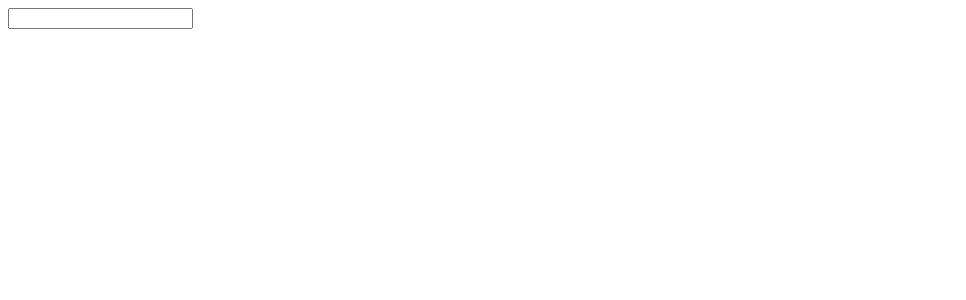
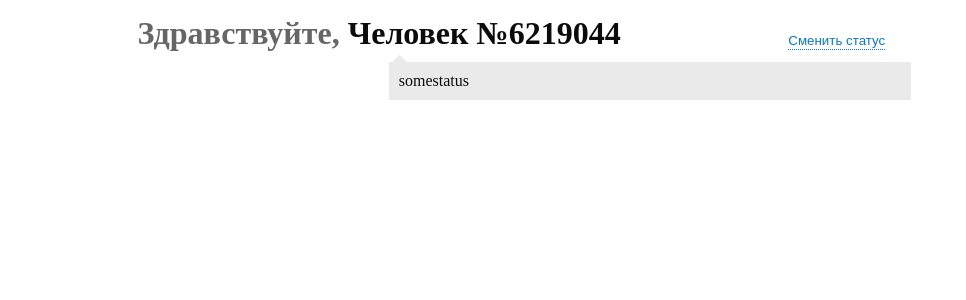
Before and after one commit to comeall09/au_test, a React (Create React App) app: page / in a window 1280 px wide. Shown: the top 300 px of the page, without its empty margins (0-966 px from the left). Built offline with nearby package versions, Linux system fonts and the light colour scheme.

Commit message:
added status bar styles

```diff
--- a/src/app/App.tsx
+++ b/src/app/App.tsx
@@ -1,17 +1,12 @@
-import { useIsValid } from "../shared/model/useIsValid";
-import { MyForm } from "../shared/ui/MyForm";
 import { StatusBar } from "../widgets/ui/StatusBar/StatusBar";
+import s from './app.module.scss'
 
 export const App = () => {
-
-  const isEmailValid = useIsValid('21ewdwq12', 'email')
-  console.log(isEmailValid);
-
-
   return (
-    <>
-      <StatusBar />
-      <MyForm value="" inputType="password" props/>
-    </>
+    <div className={s.mainPage}>
+      <div className={s.mainPageWrapper}>
+        <StatusBar status='somestatus'/>
+      </div>
+    </div>
   )
 }
--- /dev/null
+++ b/src/app/app.module.scss
@@ -0,0 +1,22 @@
+body {
+	font-size: 16px;
+	color: rgb(12, 12, 12);
+	margin: 0;
+	padding: 0;
+}
+
+h1, h2, h3, h4, h5, h6 {
+	margin: 0;
+	padding: 0;
+}
+
+.mainPage {
+	max-width: 1170px;
+	margin: 0 auto;
+
+	.mainPageWrapper {
+		max-width: 1005px;
+		padding: 15px;
+		margin: 0 auto;
+	}
+}
--- a/src/shared/ui/MyForm.tsx
+++ b/src/shared/ui/MyInput.tsx
@@ -1,4 +1,4 @@
-import s from './myForm.module.scss'
+import s from './myInput.module.scss'
 
 interface FormProps {
   value: string,
@@ -6,7 +6,7 @@ interface FormProps {
   props: {}
 }
 
-export const MyForm = ({ value, inputType, props }: FormProps) => {
+export const MyInput = ({ value, inputType, props }: FormProps) => {
   return (
     <div className={s.wrapper} >
       <input type={inputType} {...props} className={s.input} />
--- a/src/widgets/ui/StatusBar/StatusBar.tsx
+++ b/src/widgets/ui/StatusBar/StatusBar.tsx
@@ -1,6 +1,18 @@
-export const StatusBar = () => {
+import { StatusHeader } from '../StatusHeader/StatusHeader'
+import s from '../styles/statusBar.module.scss'
+
+type StatusProps = {
+  status: string
+}
+
+export const StatusBar = ({status }: StatusProps) => {
   return (
-    <>
-    </>
+    <div className={s.statusBar}>
+      <StatusHeader />
+      <div className={s.statusWrap}>
+        <button className={s.btn}>Сменить статус</button>
+        <div className={s.status}>{status}</div>
+      </div>
+    </div>
   )
 }
--- /dev/null
+++ b/src/widgets/ui/StatusHeader/StatusHeader.tsx
@@ -0,0 +1,13 @@
+import s from '../styles/statusBar.module.scss'
+
+export const StatusHeader = () => {
+
+	// random num in the range of 1000000-9999999
+	const personNum = Math.floor(Math.random() * (9999999 - 1000000)) + 1000000
+
+	return (
+		<header className={s.statusHeader}>
+        <h1><span>Здравствуйте, </span>Человек №{personNum}</h1>
+    </header>
+	)
+}
--- /dev/null
+++ b/src/widgets/ui/styles/statusBar.module.scss
@@ -0,0 +1,68 @@
+.statusHeader {
+	width: 100%;
+
+	h1 span {
+		color: #666;
+	}
+}
+
+.statusBar {
+	display: flex;
+	flex-wrap: wrap;
+	flex-direction: column;
+	gap: 10px;
+	position: relative;
+
+	.statusWrap {
+		width: 50%;
+		display: flex;
+		flex-direction: column;
+		margin: 0 auto;
+		position: relative;
+
+		.status {
+			width: 100%;
+			margin: 0 auto;
+			padding: 10px;
+			background-color: #EAEAEA;
+			position: relative;
+
+			&::before {
+				display: block;
+				content: '';
+				position: absolute;
+				width: 11px;
+				height: 11px;
+				left: 5px;
+				top: -5px;
+
+				background: #EAEAEA;
+				transform: rotate(45deg);
+			}
+		}
+
+		.btn {
+			position: absolute;
+			right: 0;
+			top: -30px;
+
+			background-color: transparent;
+			border: none;
+			cursor: pointer;
+			color: #0C77BB;
+			&::after {
+				display: block;
+				content: '';
+
+				width: 100%;
+				height: 1px;
+				margin: 0 auto;
+				border-bottom: 1px dotted #0C77BB;
+			}
+			&:hover, &:focus, &:visited {
+				color: #015081;
+			}
+	}
+
+	}
+}
```
Also changed, not shown: src/shared/ui/myInput.module.scss (renamed from src/shared/ui/myForm.module.scss).
